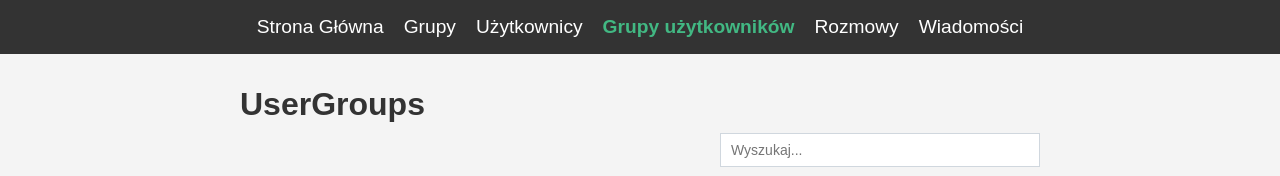
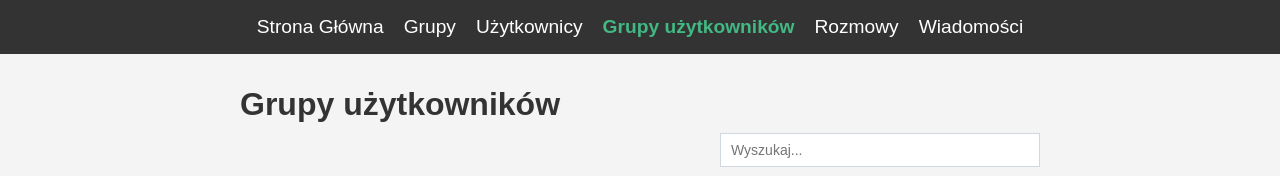
Before and after one commit to touljaboy/js-projo, a Vue app in the folder frontend/: page /admin/usergroups in a window 1280 px wide. Shown: the top 176 px of the page. Built offline with nearby package versions, Linux system fonts and the light colour scheme; no server answers.

Commit message:
poprawienie tytułów stron

```diff
--- a/frontend/src/views/ConversationsView.vue
+++ b/frontend/src/views/ConversationsView.vue
@@ -90,7 +90,7 @@ onMounted(loadConversations);
 <template>
   <div class="container">
     <PageHeader
-      title="Konwersacje"
+      title="Rozmowy"
       v-model="search"
       searchPlaceholder="Wyszukaj..."
     />
--- a/frontend/src/views/UserGroupsView.vue
+++ b/frontend/src/views/UserGroupsView.vue
@@ -115,7 +115,7 @@ onMounted(loadUserGroups)
 <template>
   <div class="container">
     <PageHeader
-      title="UserGroups"
+      title="Grupy użytkowników"
       v-model="search"
       searchPlaceholder="Wyszukaj..."
     />
```
